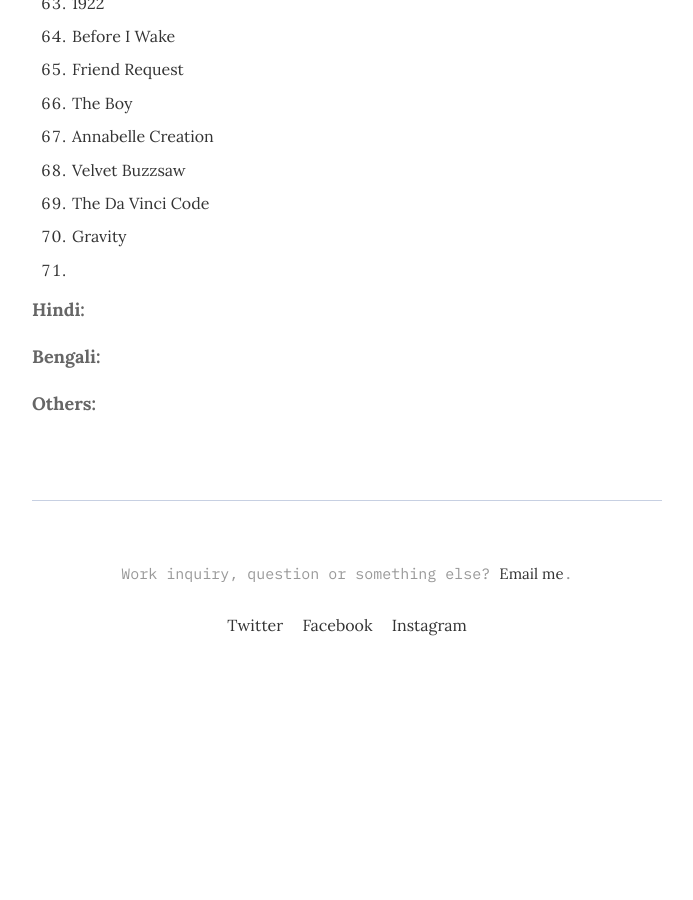
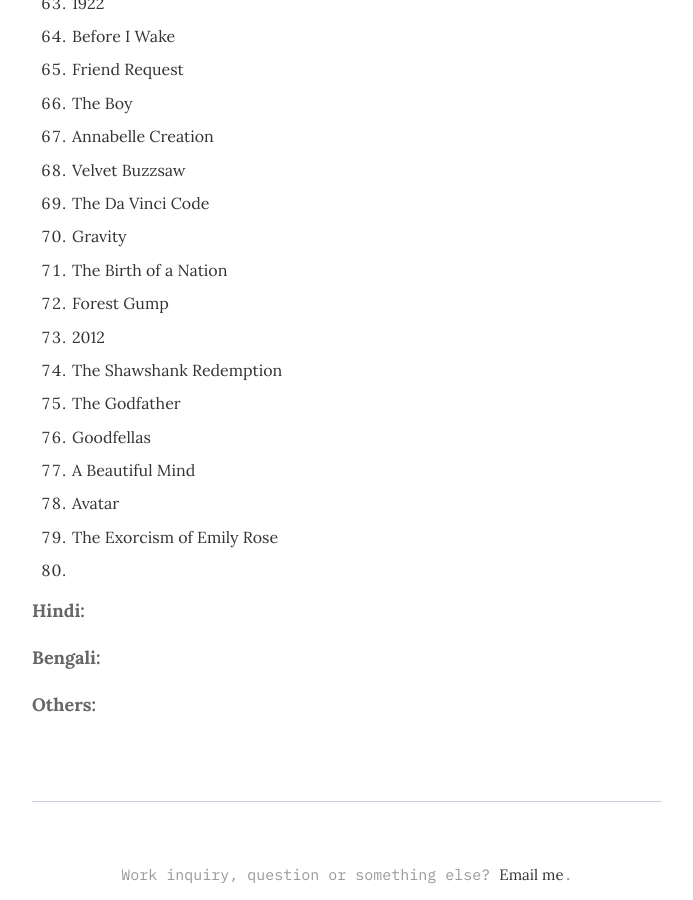
Before and after one commit to argumentativeyouth/pblog, a Jekyll site: the page built from _pages/movies.md, in a window 1280 px wide and 900 px high, scrolled down 2367 px. Shown: the whole window, without its empty margins (293-986 px from the left). Built offline with Jekyll 4.4.1, drawn with Linux system fonts in a browser that asks for light colours; before the commit the page ends 3062 px from its top, so only the background shows below that.

Commit message:
Update movies.md

```diff
--- a/_pages/movies.md
+++ b/_pages/movies.md
@@ -75,7 +75,16 @@
 68. Velvet Buzzsaw
 69. The Da Vinci Code
 70. Gravity
-71.
+71. The Birth of a Nation
+72. Forest Gump
+73. 2012
+74. The Shawshank Redemption
+75. The Godfather
+76. Goodfellas
+77. A Beautiful Mind
+78. Avatar
+79. The Exorcism of Emily Rose
+80.
 
 **Hindi:**
 
```
